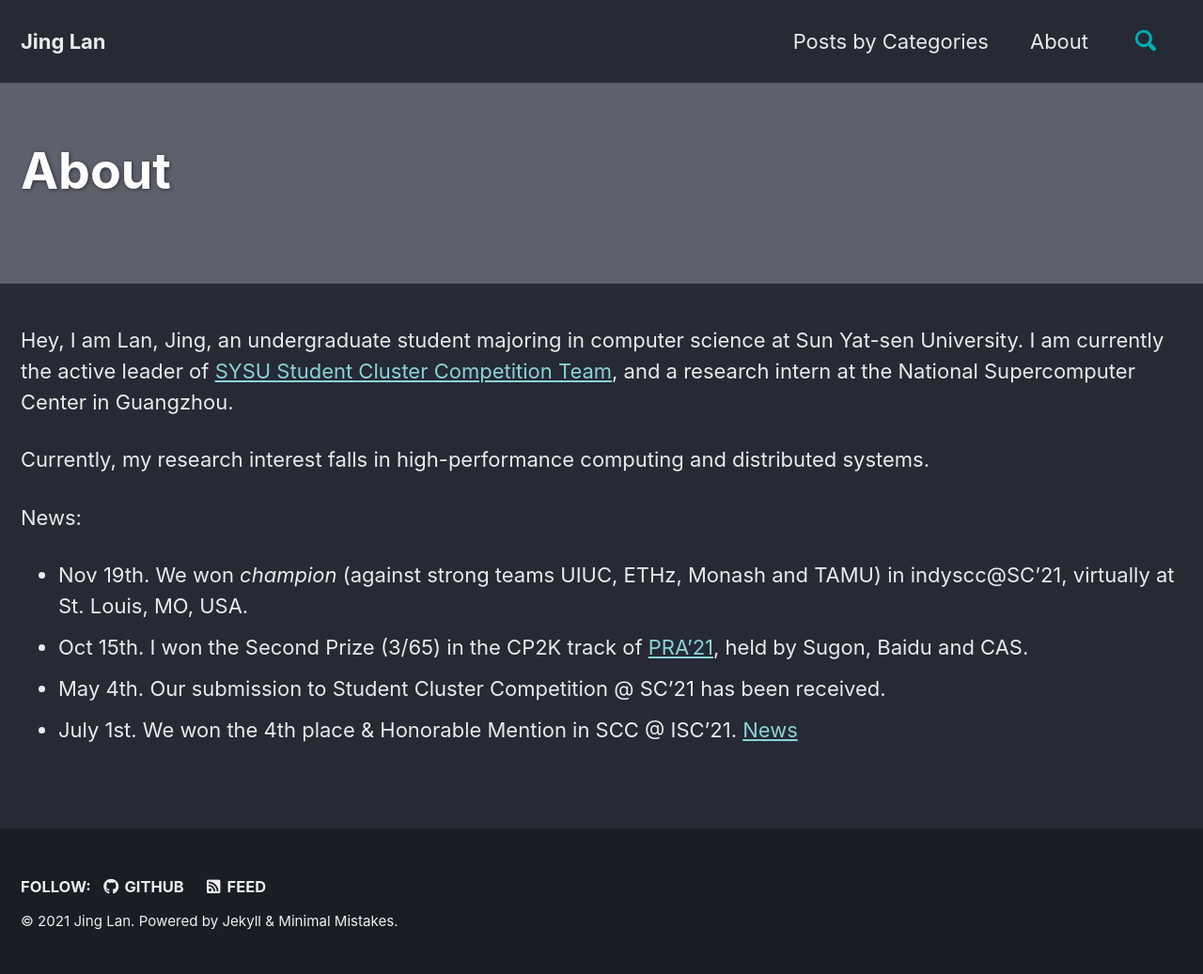
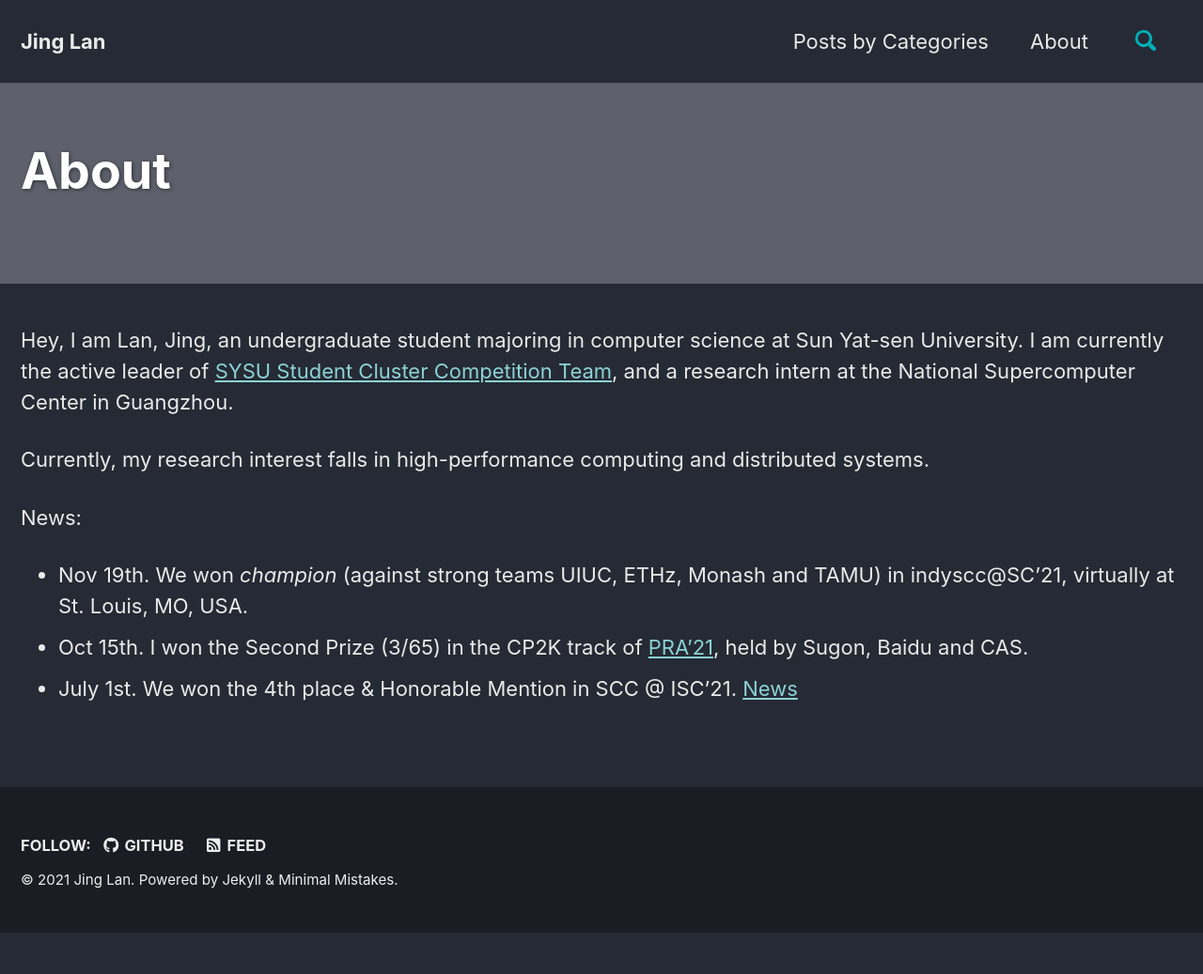
Before and after one commit to Lan-Jing/Lan-Jing.github.io, a Jekyll site: the page built from _pages/home.md, in a window 1280 px wide. Shown: the whole page at 94% size. Built offline with Jekyll 4.4.1, drawn with Linux system fonts in a browser that asks for light colours; cached includes are drawn as plain includes; after the commit the page ends 993 px from its top, so only the background shows below that.

Commit message:
remove lines

```diff
--- a/_pages/home.md
+++ b/_pages/home.md
@@ -15,5 +15,4 @@ News:
 
 * Nov 19th. We won *champion* (against strong teams UIUC, ETHz, Monash and TAMU) in indyscc@SC'21, virtually at St. Louis, MO, USA.
 * Oct 15th. I won the Second Prize (3/65) in the CP2K track of [PRA'21](https://cas-pra.sugon.com/sugon/index2.html), held by Sugon, Baidu and CAS.
-* May 4th. Our submission to Student Cluster Competition @ SC'21 has been received.
 * July 1st. We won the 4th place & Honorable Mention in SCC @ ISC'21. [News](https://www.hpcadvisorycouncil.com/events/student-cluster-competition/index.php)
```
